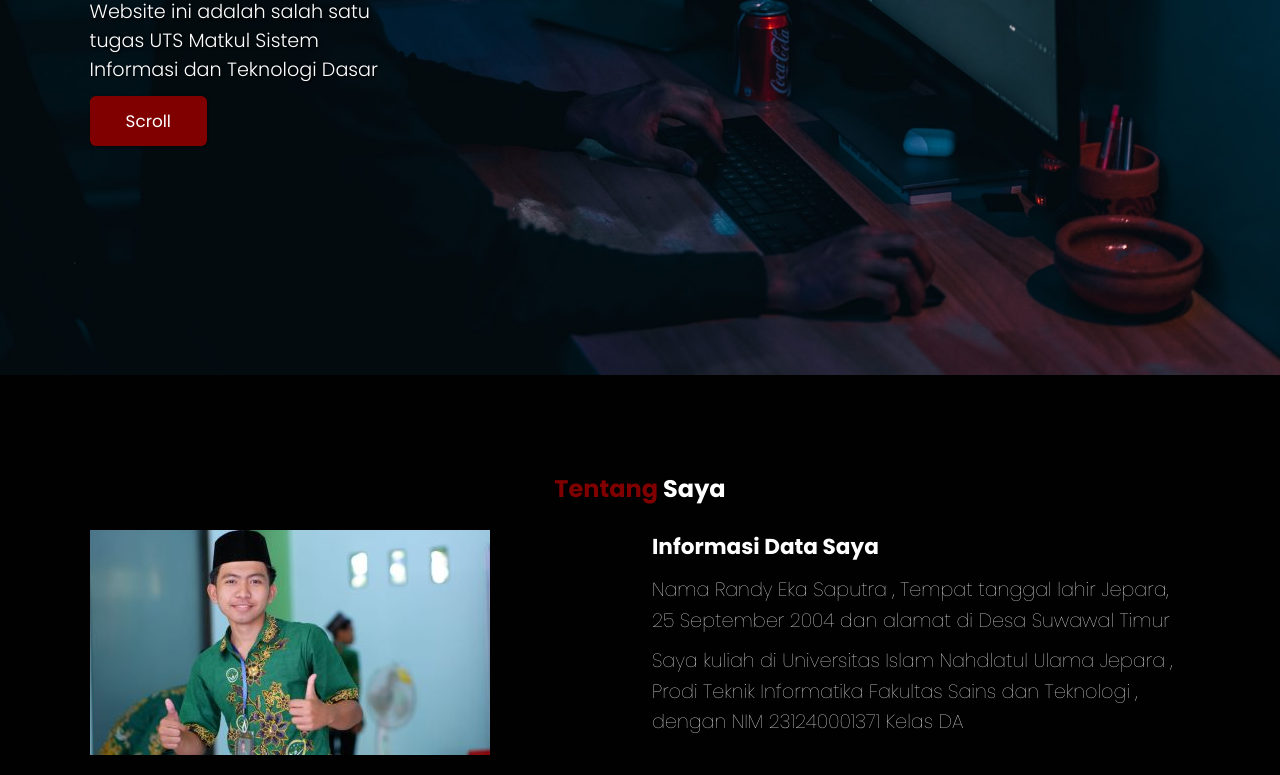
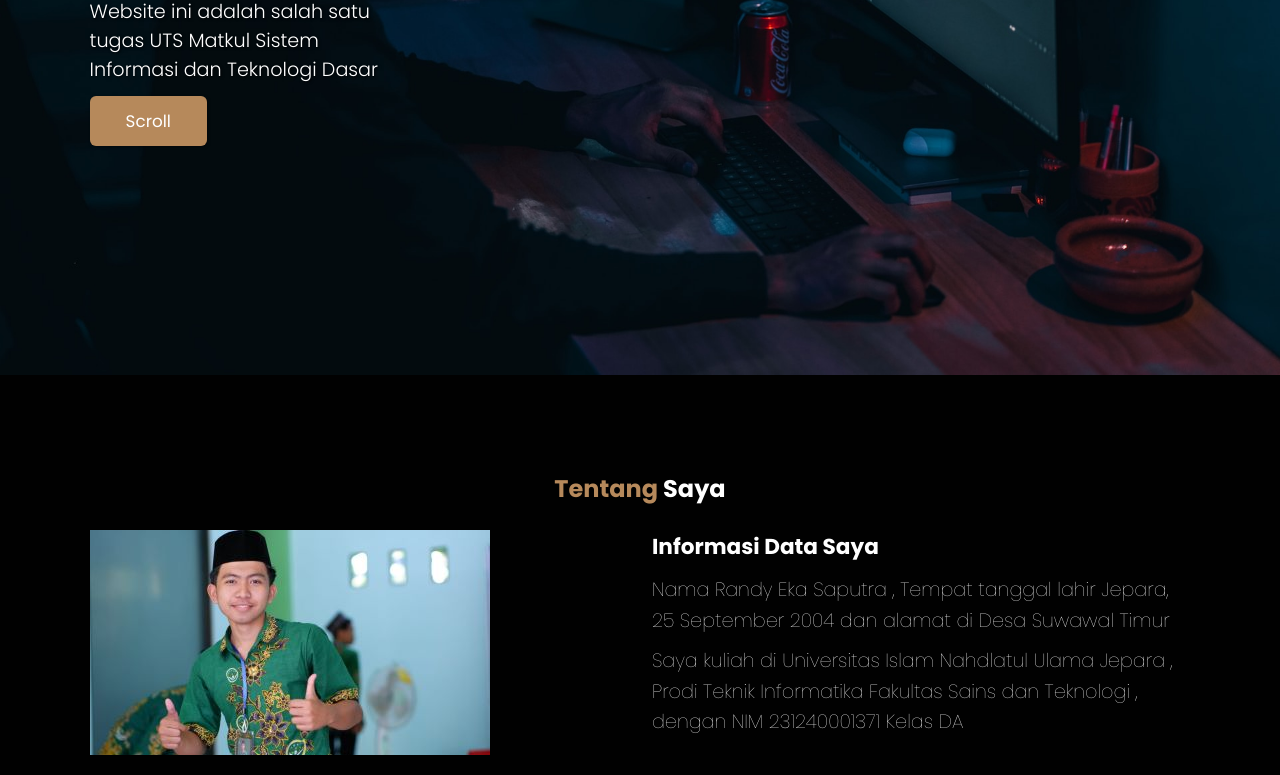
Before and after one commit to randyekasaputra/RANDY-EKA-SAPUTRA., a plain HTML site: page index.html in a window 1280 px wide. Shown: the part 425-1200 px from the top of the page. Drawn offline with nearby package versions, Linux system fonts and the light colour scheme; files whose address does not match are found by name.

Commit message:
style.css

```diff
--- a/css/style.css
+++ b/css/style.css
@@ -1,5 +1,5 @@
 :root {
-  --primary: #800000;
+  --primary: #b6895b;
   --bg: #010101;
 }
 
```
